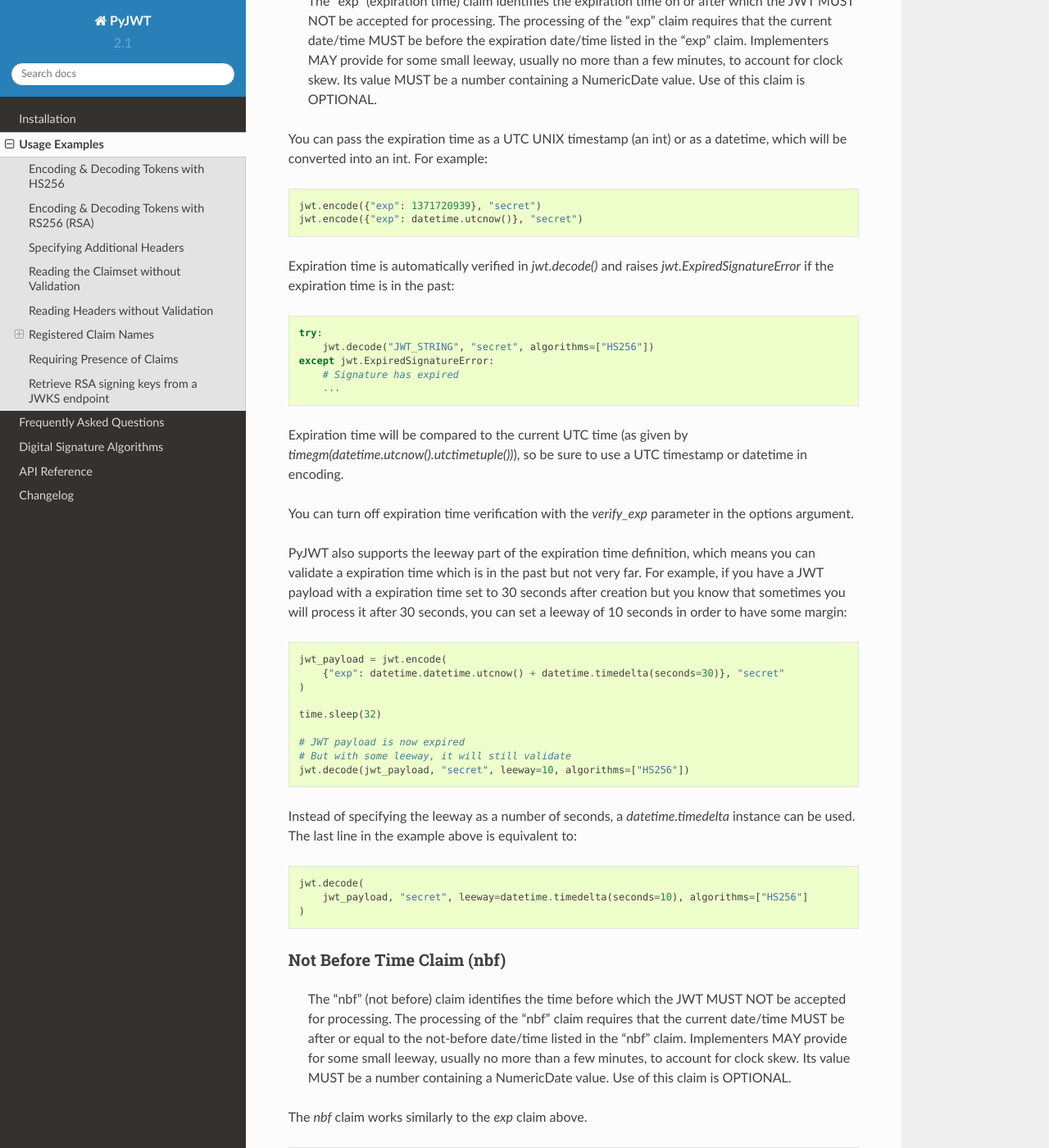
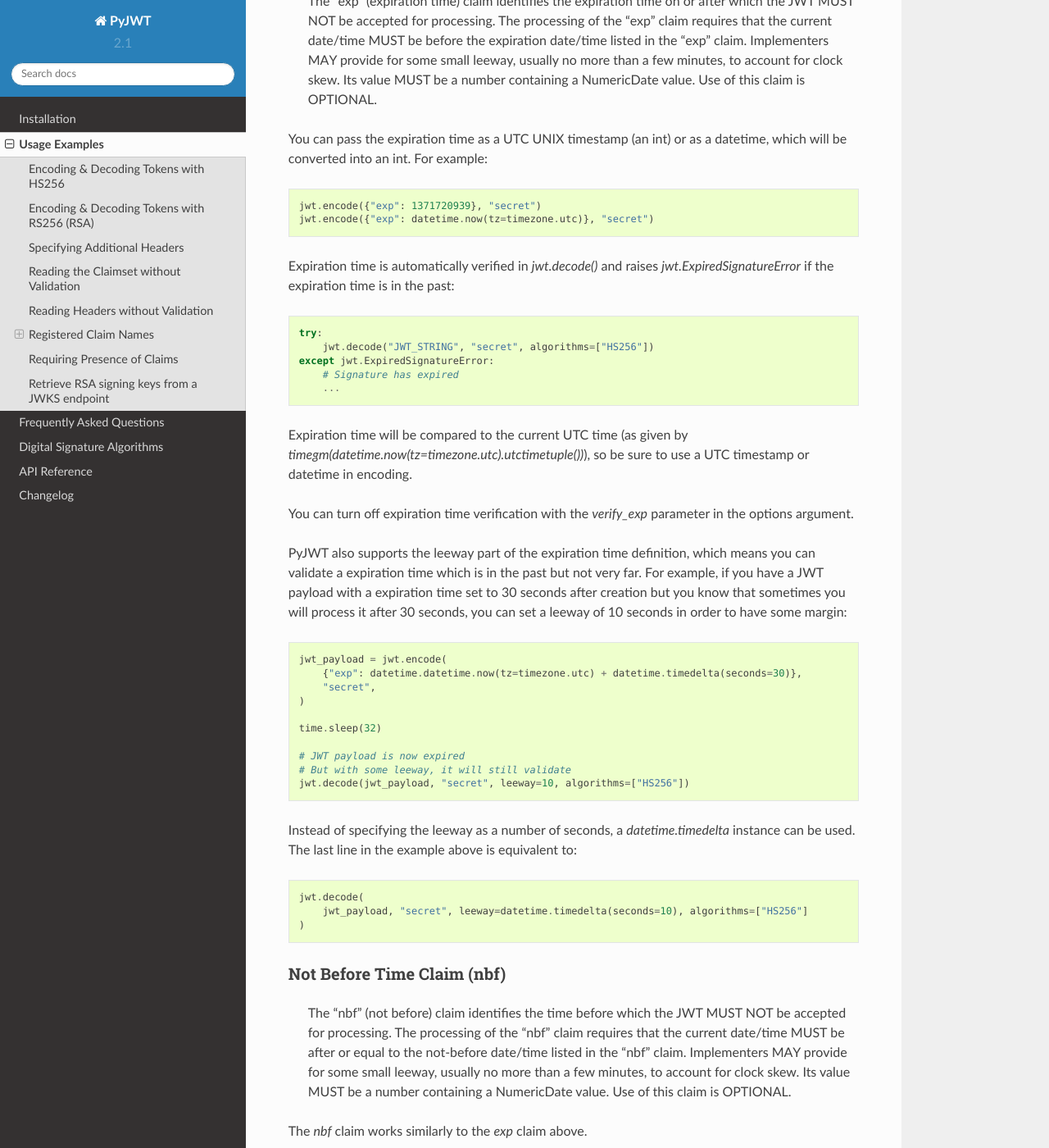
Before and after one commit to jpadilla/pyjwt, a Sphinx documentation site: the page built from docs/usage.rst, in a window 1280 px wide and 1400 px high, scrolled down 2113 px. Shown: the whole window at 82% size. Built offline with Sphinx 7.4.7 and the Read the Docs theme 2.0.0, drawn with Linux system fonts in a browser that asks for light colours; some of the changed text lies outside the part shown.

Commit message:
Use timezone package as Python 3.5+ is required (#694)
* Use timezone package as Python 3.5+ is required

This method is deprecated:
https://docs.python.org/3/library/datetime.html#datetime.datetime.utcnow

Replaced with:
https://docs.python.org/3/library/datetime.html#datetime.datetime.utcnow
using:
https://docs.python.org/3/library/datetime.html#datetime.timezone.utc

which seems to indicate this was added in Python 3.2

* [pre-commit.ci] auto fixes from pre-commit.com hooks

for more information, see https://pre-commit.ci

Co-authored-by: pre-commit-ci[bot] <66853113+pre-commit-ci[bot]@users.noreply.github.com>

```diff
--- a/docs/usage.rst
+++ b/docs/usage.rst
@@ -119,7 +119,7 @@
 .. code-block:: python
 
     jwt.encode({"exp": 1371720939}, "secret")
-    jwt.encode({"exp": datetime.utcnow()}, "secret")
+    jwt.encode({"exp": datetime.now(tz=timezone.utc)}, "secret")
 
 Expiration time is automatically verified in `jwt.decode()` and raises
 `jwt.ExpiredSignatureError` if the expiration time is in the past:
@@ -133,7 +133,7 @@
         ...
 
 Expiration time will be compared to the current UTC time (as given by
-`timegm(datetime.utcnow().utctimetuple())`), so be sure to use a UTC timestamp
+`timegm(datetime.now(tz=timezone.utc).utctimetuple())`), so be sure to use a UTC timestamp
 or datetime in encoding.
 
 You can turn off expiration time verification with the `verify_exp` parameter in the options argument.
@@ -147,7 +147,8 @@
 .. code-block:: python
 
     jwt_payload = jwt.encode(
-        {"exp": datetime.datetime.utcnow() + datetime.timedelta(seconds=30)}, "secret"
+        {"exp": datetime.datetime.now(tz=timezone.utc) + datetime.timedelta(seconds=30)},
+        "secret",
     )
 
     time.sleep(32)
@@ -181,7 +182,7 @@
 .. code-block:: python
 
     jwt.encode({"nbf": 1371720939}, "secret")
-    jwt.encode({"nbf": datetime.utcnow()}, "secret")
+    jwt.encode({"nbf": datetime.now(tz=timezone.utc)}, "secret")
 
 Issuer Claim (iss)
 ~~~~~~~~~~~~~~~~~~
@@ -259,7 +260,7 @@
 .. code-block:: python
 
     jwt.encode({"iat": 1371720939}, "secret")
-    jwt.encode({"iat": datetime.utcnow()}, "secret")
+    jwt.encode({"iat": datetime.now(tz=timezone.utc)}, "secret")
 
 Requiring Presence of Claims
 ----------------------------
```
Also changed, not shown: 3 other files.
